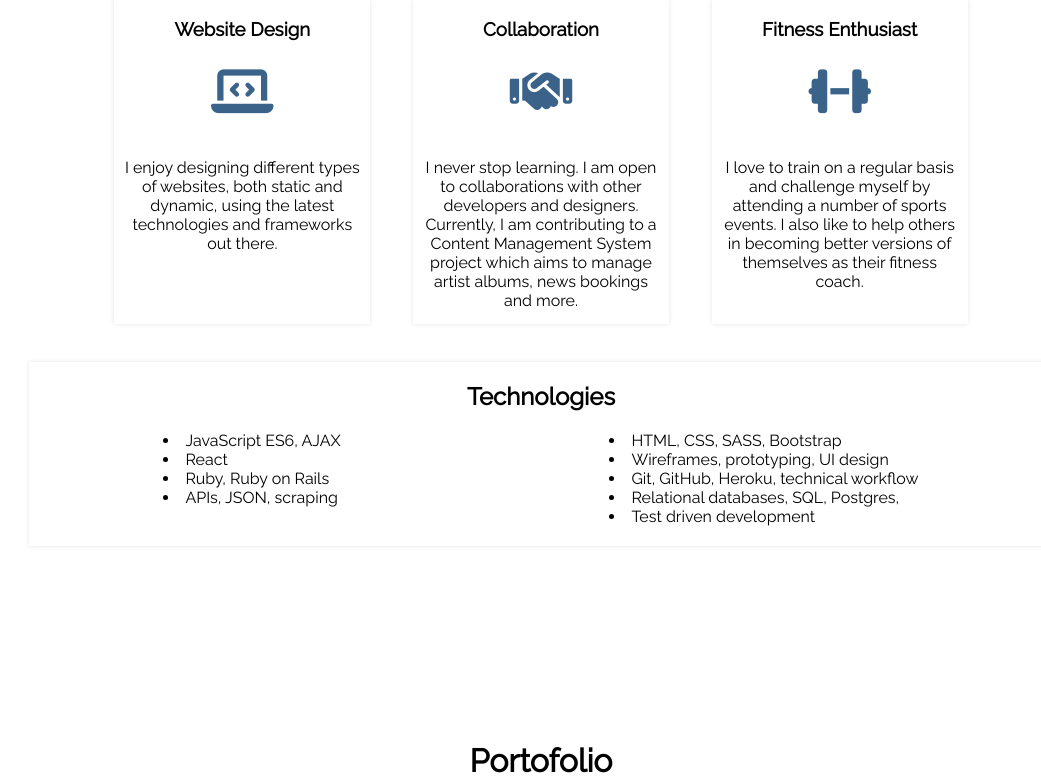
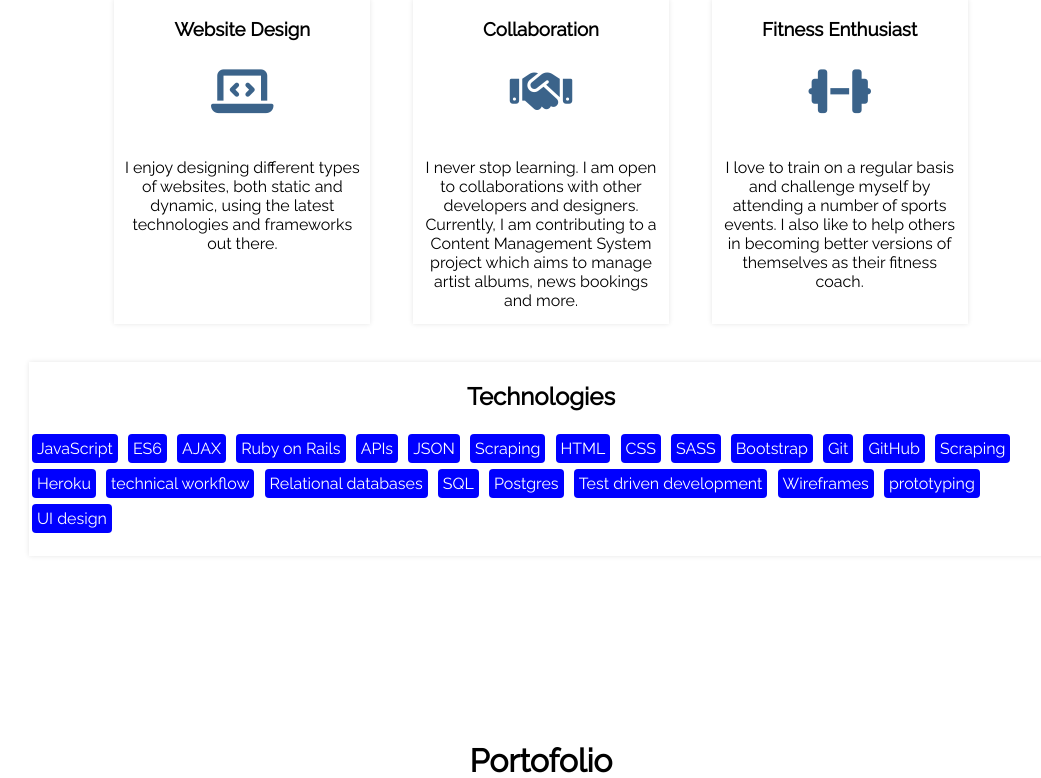
Before and after one commit to badenis19/my-portofolio, a PHP site: page / in a window 1280 px wide. Shown: the part 1031-1809 px from the top of the page, without its empty margins (99-1140 px from the left). Run offline with PHP 8.4, Linux system fonts and the light colour scheme; some libraries are stand-ins or nearby versions.

Commit message:
technology blue pill added

```diff
--- a/css/style.css
+++ b/css/style.css
@@ -815,4 +815,13 @@ body {
 .port-title {
   text-decoration: underline;
 }
+
+.blue-pill {
+  display: inline-block;
+  background: blue;
+  color: white;
+  border-radius: 4px;
+  padding: 5px;
+  margin: 3px;
+}
 /*# sourceMappingURL=style.css.map */
--- a/css/style.scss
+++ b/css/style.scss
@@ -665,3 +665,12 @@ body {
     //   border: 1px solid red;
     //   height: %;
   }
+
+  .blue-pill {
+    display: inline-block;
+    background: blue;
+    color: white;
+    border-radius: 4px;
+    padding: 5px;
+    margin: 3px;
+  }
--- a/index.html
+++ b/index.html
@@ -89,21 +89,43 @@
             </div>
             <div class="technologies">
                 <h2>Technologies</h2>
-                <div class="box">
+                <p class="blue-pill">JavaScript</p>
+                <p class="blue-pill">ES6</p>
+                <p class="blue-pill">AJAX</p>
+                <p class="blue-pill">Ruby on Rails</p>
+                <p class="blue-pill">APIs</p>
+                <p class="blue-pill">JSON</p>
+                <p class="blue-pill">Scraping</p>
+                <p class="blue-pill">HTML</p>
+                <p class="blue-pill">CSS</p>
+                <p class="blue-pill">SASS</p>
+                <p class="blue-pill">Bootstrap</p>
+                <p class="blue-pill">Git</p>
+                <p class="blue-pill">GitHub</p>
+                <p class="blue-pill">Scraping</p>
+                <p class="blue-pill">Heroku</p>
+                <p class="blue-pill">technical workflow</p>
+                <p class="blue-pill">Relational databases</p>
+                <p class="blue-pill">SQL</p>
+                <p class="blue-pill">Postgres</p>
+                <p class="blue-pill">Test driven development</p>
+                <p class="blue-pill">Wireframes</p>
+                <p class="blue-pill">prototyping</p>
+                <p class="blue-pill">UI design</p>
+                <!-- <div class="box">
                     <div>
                         <li>JavaScript ES6, AJAX</li>
-                        <li>React</li>
                         <li>Ruby, Ruby on Rails</li>
                         <li>APIs, JSON, scraping</li>
                     </div>
                     <div>
                         <li>HTML, CSS, SASS, Bootstrap</li>
-                        <li>Wireframes, prototyping, UI design</li>
                         <li>Git, GitHub, Heroku, technical workflow</li>
                         <li>Relational databases, SQL, Postgres, </li>
                         <li>Test driven development</li>
+                        <li>Wireframes, prototyping, UI design</li>
                     </div>
-                </div>
+                </div> -->
             </div>
             <!-- <div><a href="#bottom"><i class="far fa-arrow-alt-circle-down"></i></a></div> -->
         </div>
```
Also changed, not shown: 1 other file.
